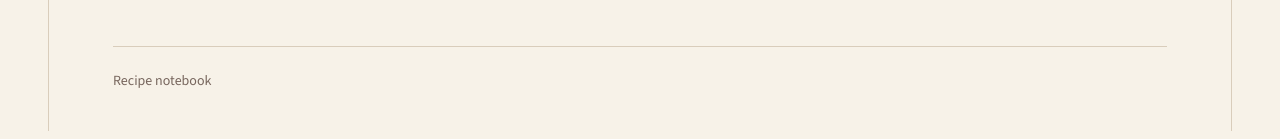
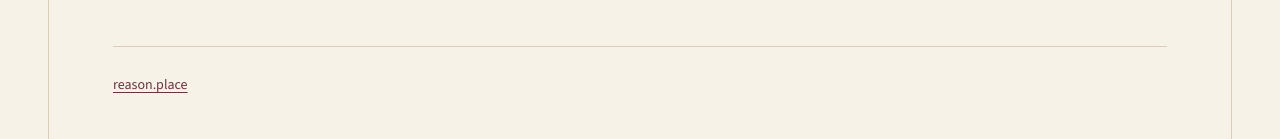
Before and after one commit to ReasonJ01/Recipes, an Eleventy site: page src/index.njk in a window 1280 px wide. Shown: the part 1108-1247 px from the top of the page. Built offline with nearby package versions, Linux system fonts and the light colour scheme; Eleventy itself is replaced by a stand-in of ours; files that its build step writes are made by us from their sources.

Commit message:
Link recipe footer to reason.place

```diff
--- a/src/_includes/layout.njk
+++ b/src/_includes/layout.njk
@@ -32,7 +32,7 @@
       {{ content | safe }}
     </main>
     <footer class="site-footer">
-      <span>Recipe notebook</span>
+      <a href="https://reason.place/">reason.place</a>
       {% if recipe %}<a href="/">Back to contents <span aria-hidden="true">↑</span></a>{% endif %}
     </footer>
   </div>
```
